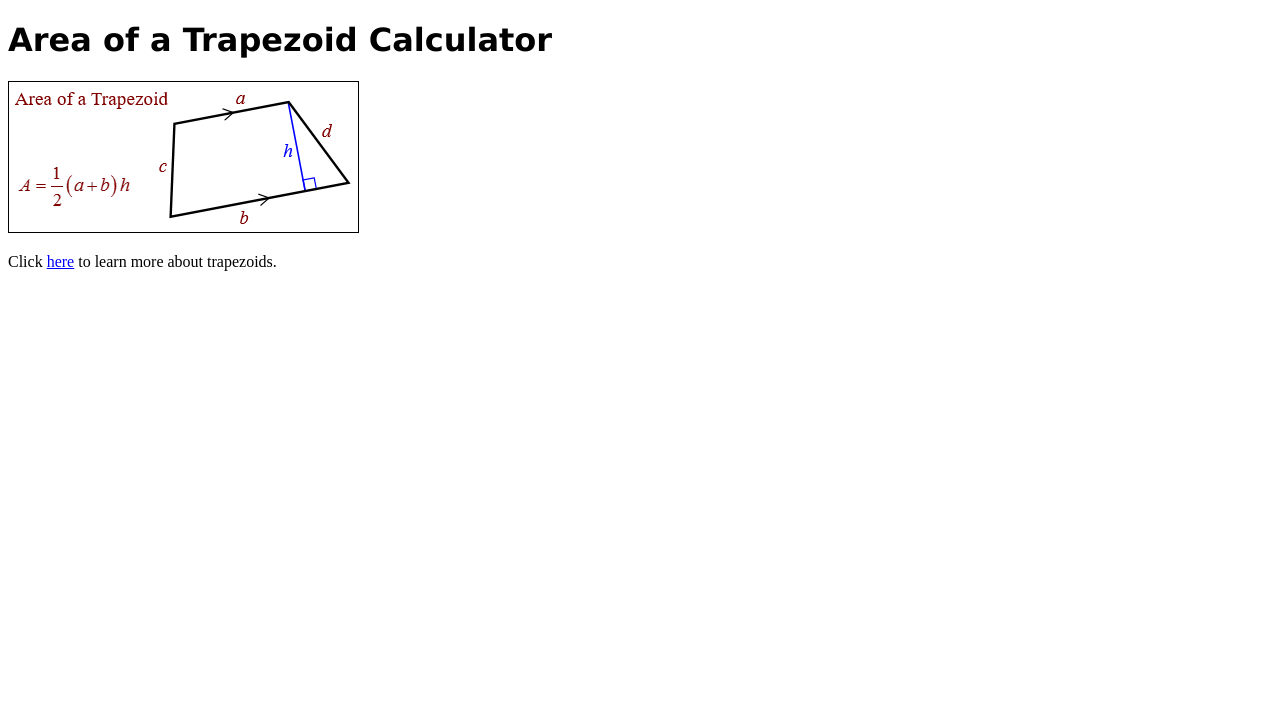
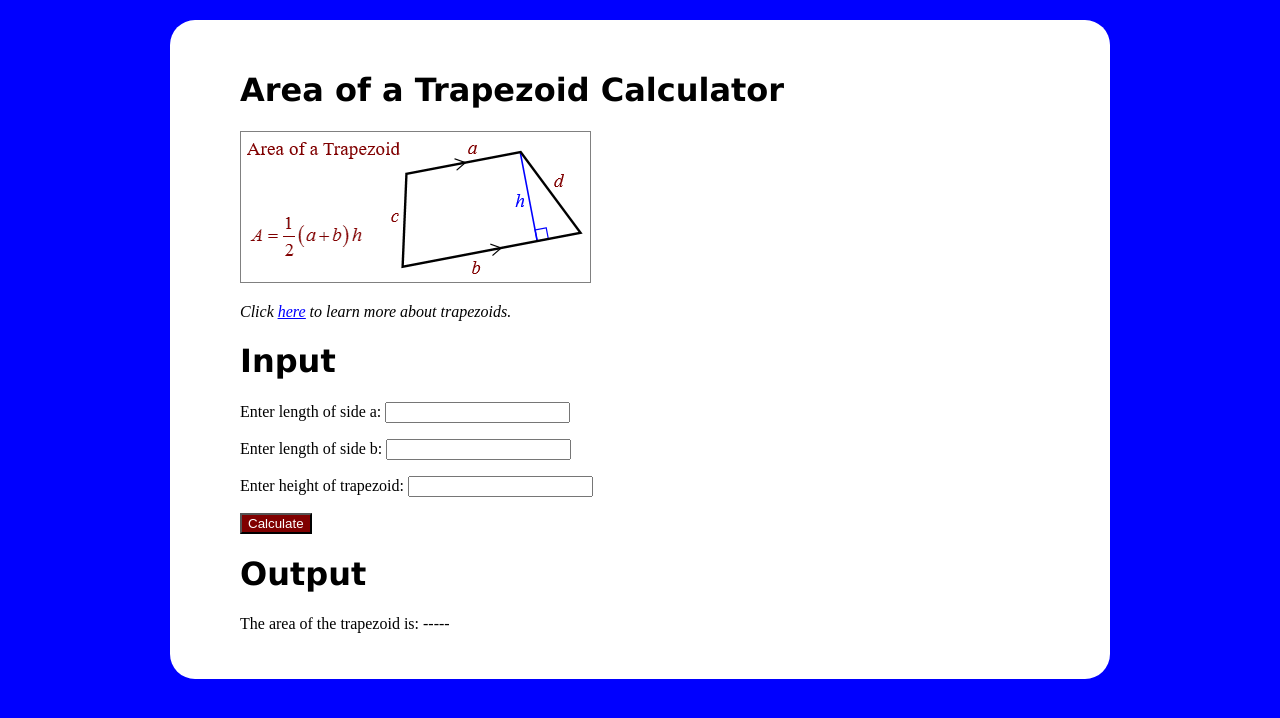
Before and after one commit to OilyPotato819/Area-of-a-Trapezoid-GUI, a plain HTML site: page index.html in a window 1280 px wide. Drawn offline with Linux system fonts and the light colour scheme.

Commit message:
finished

```diff
--- a/index.html
+++ b/index.html
@@ -14,8 +14,17 @@
     <h1>Area of a Trapezoid Calculator</h1>
     <img src="img/area-trapezoid.png">
     <p id="Click-here">
-        Click <span>here</span> to learn more about trapezoids.
+        Click <a href="https://www.mathsisfun.com/geometry/trapezoid.html" target="_blank"><span>here</span></a> to learn more about trapezoids.
     </p>
+
+    <h1>Input</h1>
+    <p>Enter length of side a: <input type="text"></p>
+    <p>Enter length of side b: <input type="text"></p>
+    <p>Enter height of trapezoid: <input type="text"></p>
+    <button>Calculate</button>
+
+    <h1>Output</h1>
+    <p>The area of the trapezoid is: -----</p>
 </body>
 
 </html>
--- a/style.css
+++ b/style.css
@@ -1,16 +1,35 @@
+html {
+    background-color: blue;
+}
+
+body {
+    background-color: white;
+    border-radius: 25px;
+    padding: 30px 70px;
+    margin: 20px auto;
+    width: 800px;
+}
+
 h1 {
     font-family: Verdana, Geneva, Tahoma, sans-serif;
 }
 
 img {
-    border: solid 1px;
+    border: solid 1px grey;
 }
 
 span {
     color: blue;
     text-decoration: underline;
+    cursor: pointer;
 }
 
 #Click-here {
+    font-style: italic;
+}
 
+button {
+    color: white;
+    background: maroon;
+    cursor: pointer;
 }
```
